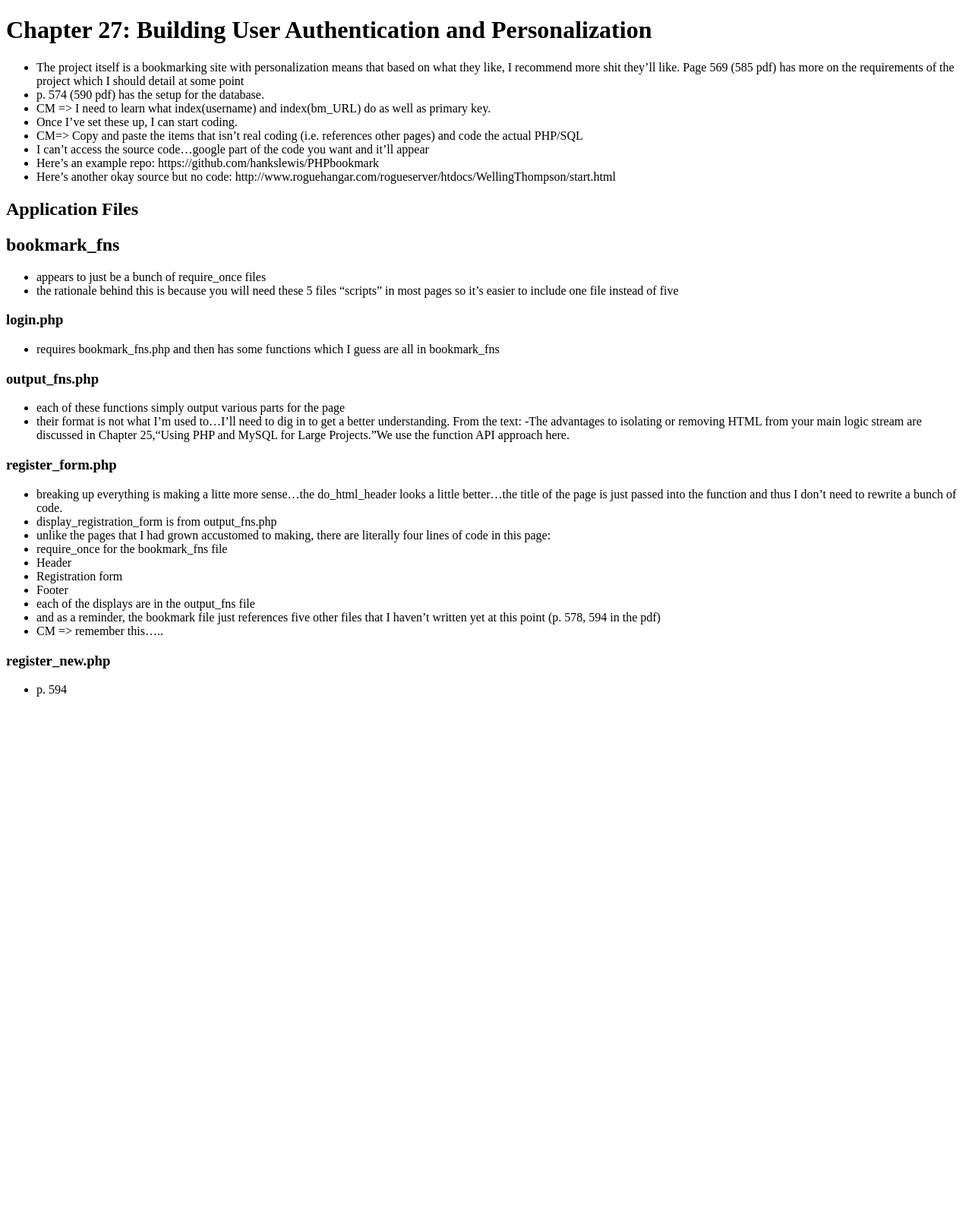
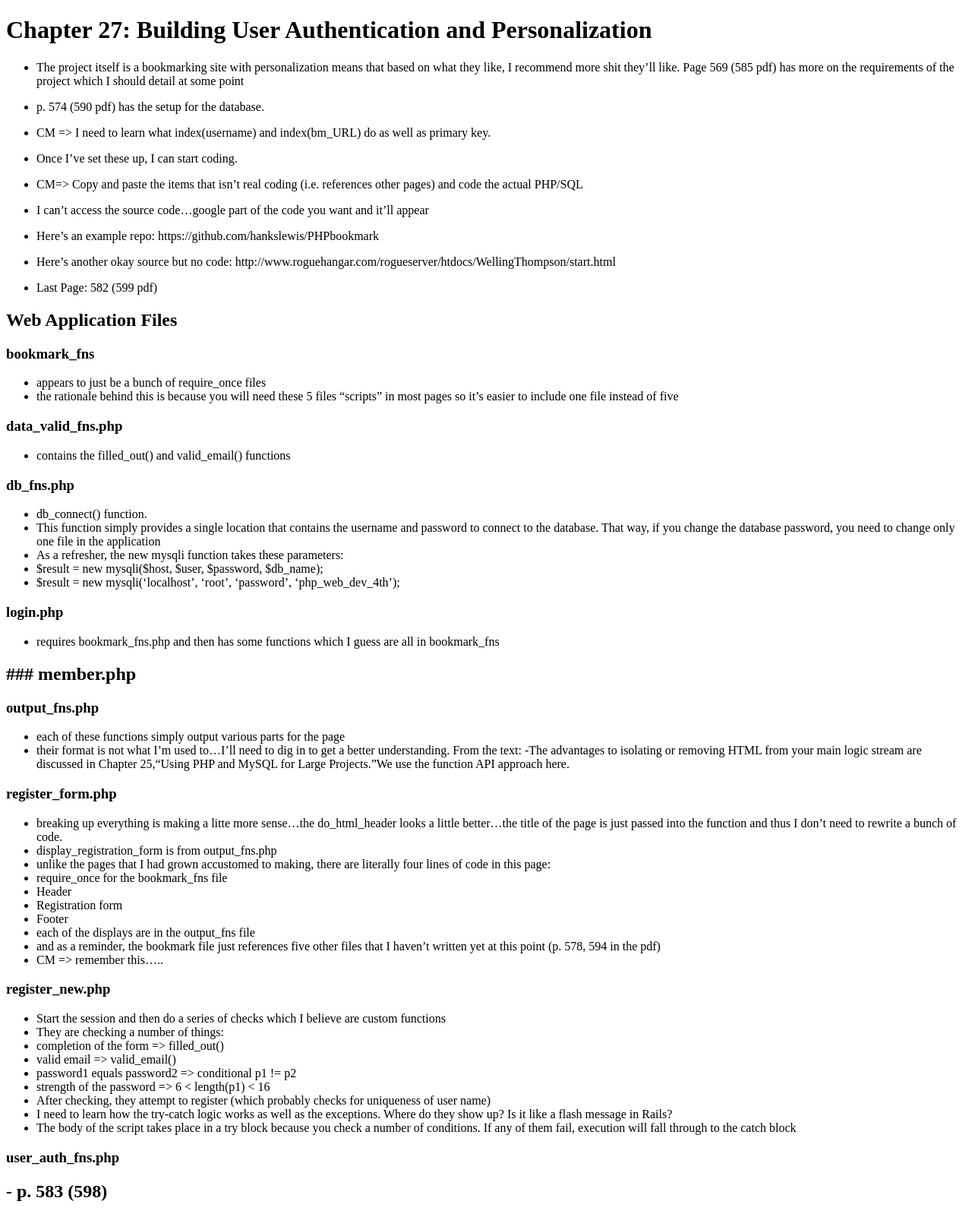
Before and after one commit to coolinmc6/CM-Pages, a PHP site: page /PHP-Web-Dev-4th/ch27-user-auth/ch27_notes.html in a window 1280 px wide. Shown: the whole page at 76% size. Before the commit the page ends 917 px from the top, so only its background shows below. Run offline with PHP 8.4, Linux system fonts and the light colour scheme.

Commit message:
ch27 - Edits and new pages

```diff
--- a/PHP-Web-Dev-4th/ch27-user-auth/ch27_notes.html
+++ b/PHP-Web-Dev-4th/ch27-user-auth/ch27_notes.html
@@ -9,22 +9,23 @@
 <h1 id="chapter27:buildinguserauthenticationandpersonalization">Chapter 27: Building User Authentication and Personalization</h1>
 
 <ul>
-<li>The project itself is a bookmarking site with personalization means that based on what they
+<li><p>The project itself is a bookmarking site with personalization means that based on what they
 like, I recommend more shit they&#8217;ll like. Page 569 (585 pdf) has more on the requirements of
-the project which I should detail at some point</li>
-<li>p. 574 (590 pdf) has the setup for the database.</li>
-<li>CM =&gt; I need to learn what index(username) and index(bm_URL) do as well as primary key.</li>
-<li>Once I&#8217;ve set these up, I can start coding.</li>
-<li>CM=&gt; Copy and paste the items that isn&#8217;t real coding (i.e. references other pages) and code
-the actual PHP/SQL</li>
-<li>I can&#8217;t access the source code&#8230;google part of the code you want and it&#8217;ll appear</li>
-<li>Here&#8217;s an example repo: https://github.com/hankslewis/PHPbookmark</li>
-<li>Here&#8217;s another okay source but no code: http://www.roguehangar.com/rogueserver/htdocs/WellingThompson/start.html</li>
+the project which I should detail at some point</p></li>
+<li><p>p. 574 (590 pdf) has the setup for the database.</p></li>
+<li><p>CM =&gt; I need to learn what index(username) and index(bm_URL) do as well as primary key.</p></li>
+<li><p>Once I&#8217;ve set these up, I can start coding.</p></li>
+<li><p>CM=&gt; Copy and paste the items that isn&#8217;t real coding (i.e. references other pages) and code
+the actual PHP/SQL</p></li>
+<li><p>I can&#8217;t access the source code&#8230;google part of the code you want and it&#8217;ll appear</p></li>
+<li><p>Here&#8217;s an example repo: https://github.com/hankslewis/PHPbookmark</p></li>
+<li><p>Here&#8217;s another okay source but no code: http://www.roguehangar.com/rogueserver/htdocs/WellingThompson/start.html</p></li>
+<li><p>Last Page: 582 (599 pdf)</p></li>
 </ul>
 
-<h2 id="applicationfiles">Application Files</h2>
+<h2 id="webapplicationfiles">Web Application Files</h2>
 
-<h2 id="bookmark_fns">bookmark_fns</h2>
+<h3 id="bookmark_fns">bookmark_fns</h3>
 
 <ul>
 <li>appears to just be a bunch of require_once files</li>
@@ -32,11 +33,31 @@ the actual PHP/SQL</li>
 easier to include one file instead of five</li>
 </ul>
 
+<h3 id="data_valid_fns.php">data_valid_fns.php</h3>
+
+<ul>
+<li>contains the filled_out() and valid_email() functions</li>
+</ul>
+
+<h3 id="db_fns.php">db_fns.php</h3>
+
+<ul>
+<li>db_connect() function.</li>
+<li>This function simply provides a single location that contains the username and password
+ to connect to the database. That way, if you change the database password, you need to
+ change only one file in the application</li>
+<li>As a refresher, the new mysqli function takes these parameters:</li>
+<li>$result = new mysqli($host, $user, $password, $db_name);</li>
+<li>$result = new mysqli(&#8216;localhost&#8217;, &#8216;root&#8217;, &#8216;password&#8217;, &#8216;php_web_dev_4th&#8217;);</li>
+</ul>
+
 <h3 id="login.php">login.php</h3>
 
 <ul>
 <li>requires bookmark_fns.php and then has some functions which I guess are all in bookmark_fns</li>
 </ul>
+
+<h2 id="member.php">### member.php</h2>
 
 <h3 id="output_fns.php">output_fns.php</h3>
 
@@ -67,8 +88,22 @@ of the page is just passed into the function and thus I don&#8217;t need to rewr
 <h3 id="register_new.php">register_new.php</h3>
 
 <ul>
-<li>p. 594</li>
+<li>Start the session and then do a series of checks which I believe are custom functions</li>
+<li>They are checking a number of things:</li>
+<li>completion of the form =&gt; filled_out()</li>
+<li>valid email =&gt; valid_email()</li>
+<li>password1 equals password2 =&gt; conditional p1 != p2</li>
+<li>strength of the password =&gt; 6 &lt; length(p1) &lt; 16</li>
+<li>After checking, they attempt to register (which probably checks for uniqueness of user name)</li>
+<li>I need to learn how the try-catch logic works as well as the exceptions. Where do they show up? Is it like
+a flash message in Rails?</li>
+<li>The body of the script takes place in a try block because you check a number of conditions. If any of them
+ fail, execution will fall through to the catch block</li>
 </ul>
+
+<h3 id="user_auth_fns.php">user_auth_fns.php</h3>
+
+<h2 id="-p.583598">- p. 583 (598)</h2>
 
 </body>
 </html>
```
Also changed, not shown: PHP-Web-Dev-4th/ch27-user-auth/ch27_notes.md (+32 -3 lines), PHP-Web-Dev-4th/ch27-user-auth/data_valid_fns.php (added, +21 -0 lines), PHP-Web-Dev-4th/ch27-user-auth/db_fns.php (added, +14 -0 lines), PHP-Web-Dev-4th/ch27-user-auth/member.php (added, +41 -0 lines), PHP-Web-Dev-4th/ch27-user-auth/register_new.php (+8 -0 lines), PHP-Web-Dev-4th/ch27-user-auth/user_auth_fns.php (added, +65 -0 lines), 1 other file.
